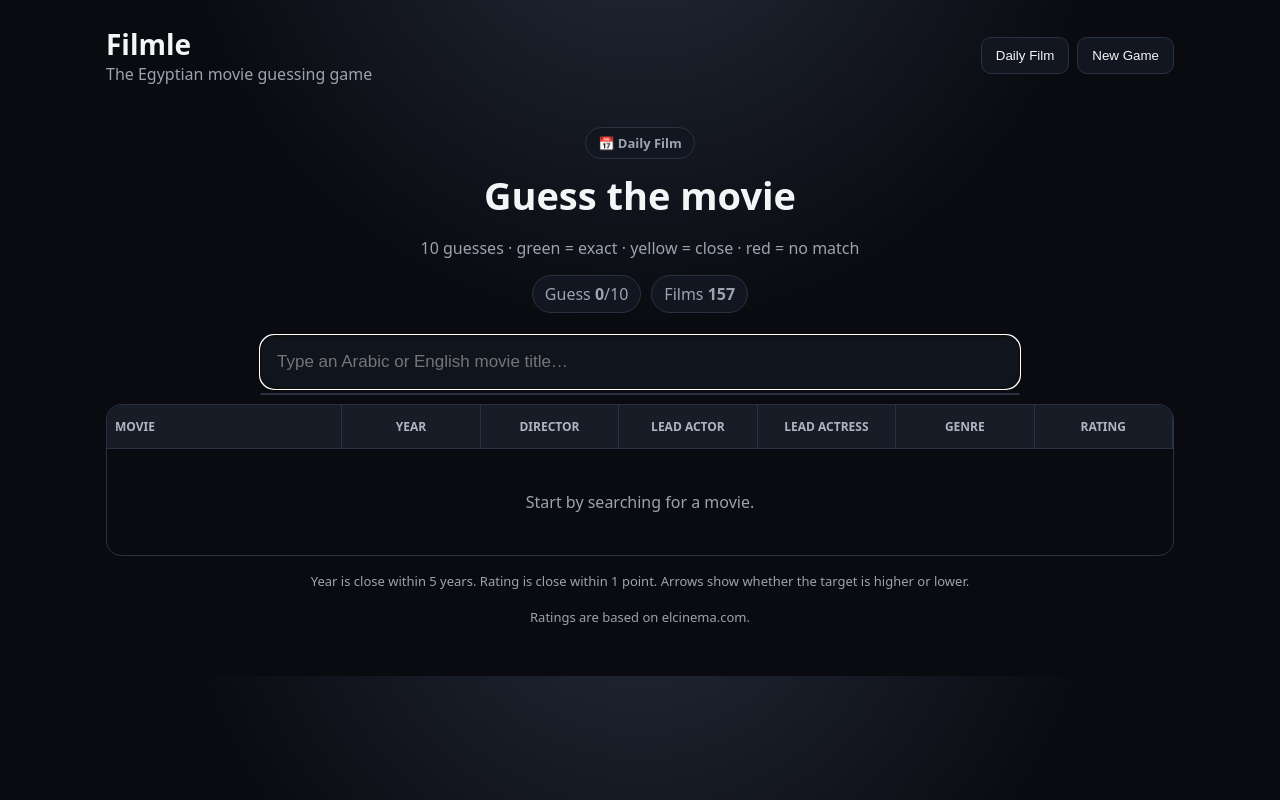
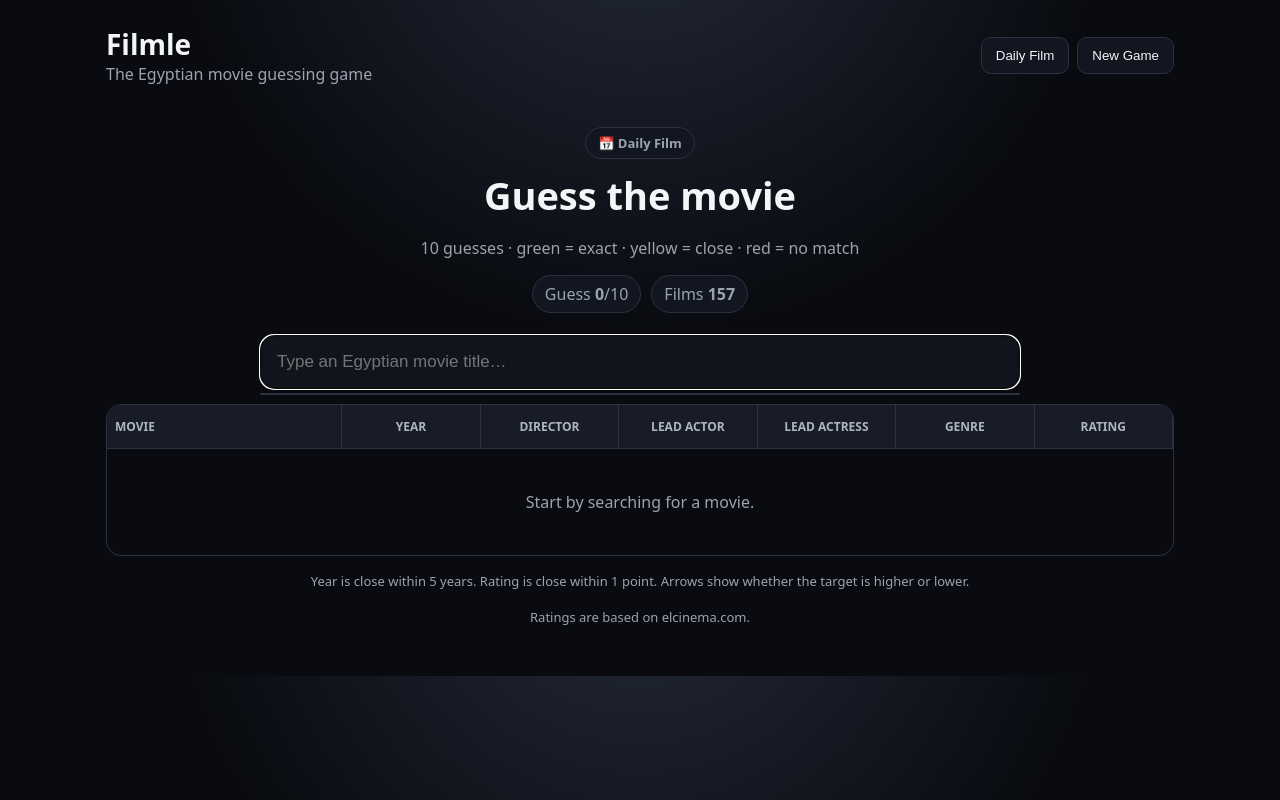
Before and after one commit to yasserxiii/Filmle, a plain HTML site: page index.html in a window 1280 px wide. Drawn offline with Linux system fonts and the light colour scheme.

Commit message:
Update index.html

```diff
--- a/index.html
+++ b/index.html
@@ -24,7 +24,7 @@
     <button onclick="newGame()">New Game</button>
 </div></header><section class="hero">
     <div id="mode" class="mode">🎬 Random Game</div>
-    <h1>Guess the movie</h1><p class="muted">10 guesses · green = exact · yellow = close · red = no match</p><div class="stats"><div class="pill">Guess <b id="count">0</b>/10</div><div class="pill">Films <b id="total">0</b></div></div></section><div class="search"><input id="q" placeholder="Type an Arabic or English movie title…" autocomplete="off"><div id="s" class="suggestions"></div></div><section class="board"><div class="row"><div class="cell head movie">Movie</div><div class="cell head">Year</div><div class="cell head">Director</div><div class="cell head">Lead Actor</div><div class="cell head">Lead Actress</div><div class="cell head">Genre</div><div class="cell head">Rating</div></div><div id="rows"></div><div id="empty" class="empty">Start by searching for a movie.</div></section><div class="help">
+    <h1>Guess the movie</h1><p class="muted">10 guesses · green = exact · yellow = close · red = no match</p><div class="stats"><div class="pill">Guess <b id="count">0</b>/10</div><div class="pill">Films <b id="total">0</b></div></div></section><div class="search"><input id="q" placeholder="Type an Egyptian movie title…" autocomplete="off"><div id="s" class="suggestions"></div></div><section class="board"><div class="row"><div class="cell head movie">Movie</div><div class="cell head">Year</div><div class="cell head">Director</div><div class="cell head">Lead Actor</div><div class="cell head">Lead Actress</div><div class="cell head">Genre</div><div class="cell head">Rating</div></div><div id="rows"></div><div id="empty" class="empty">Start by searching for a movie.</div></section><div class="help">
   Year is close within 5 years. Rating is close within 1 point. Arrows show whether the target is higher or lower.
   <br><br>
   Ratings are based on elcinema.com.
```
